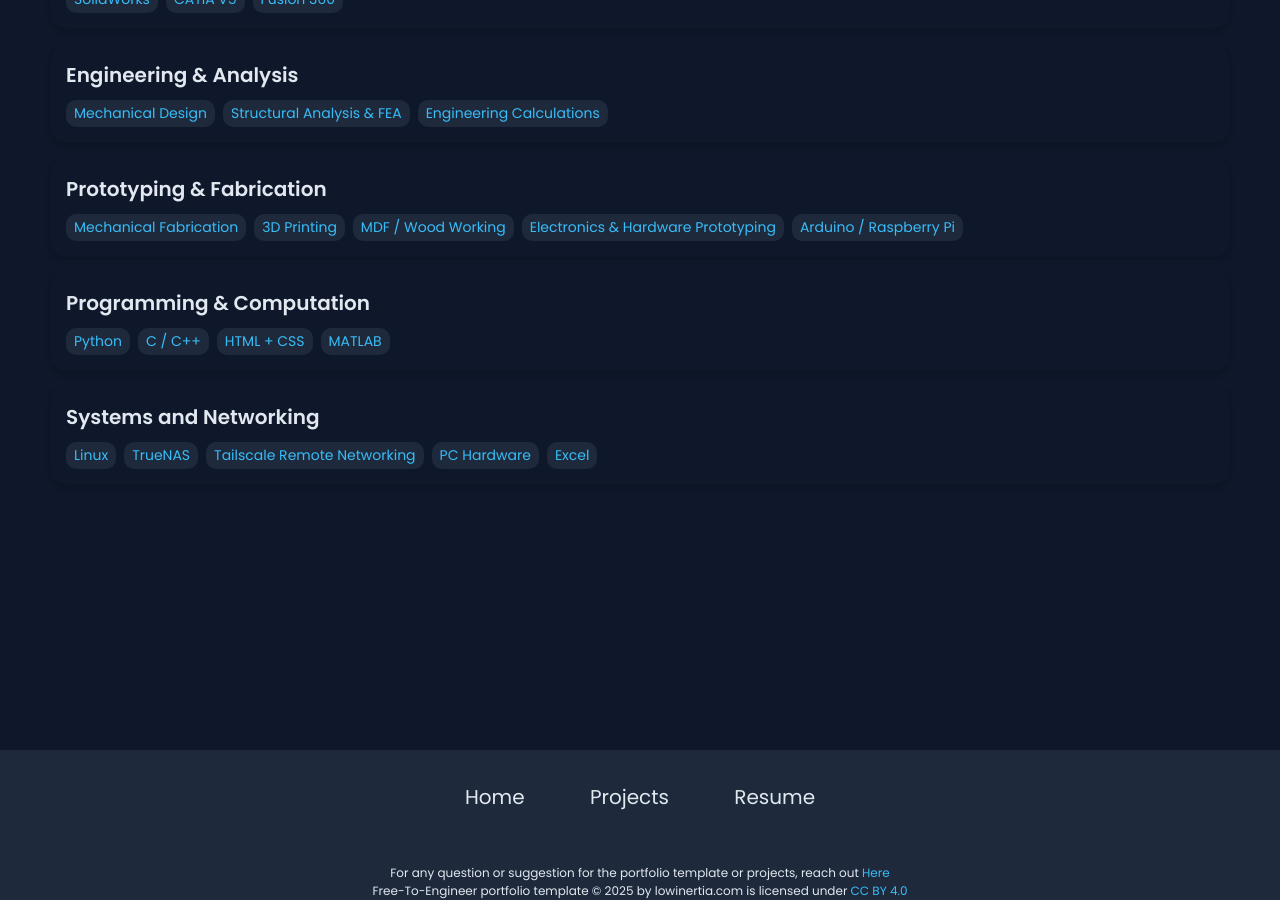
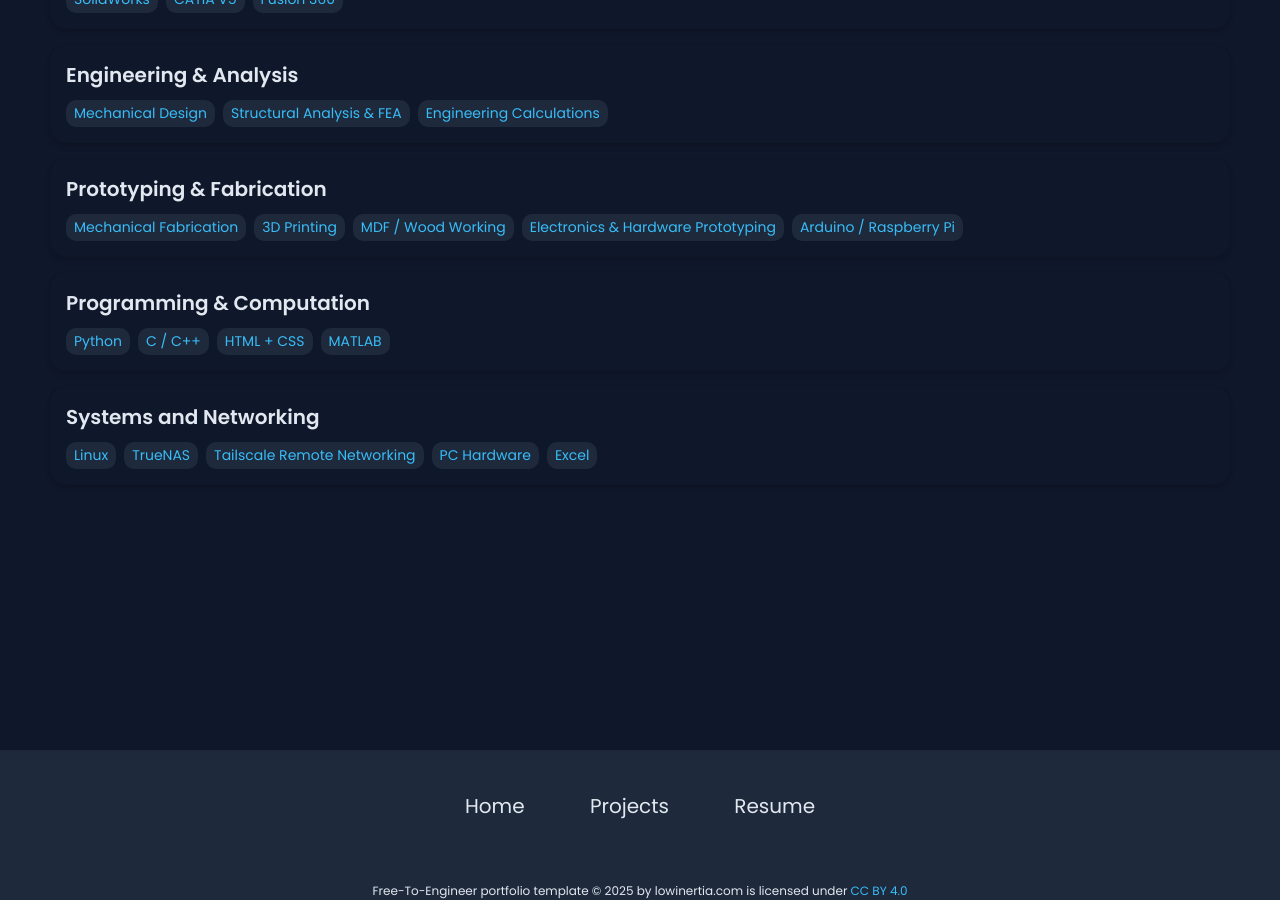
Before and after one commit to JosifTaj/josiftaj.github.io, a Jekyll site: the page built from index.html, in a window 1280 px wide and 900 px high, scrolled down 2219 px. Built offline with Jekyll 4.4.1, drawn with Linux system fonts in a browser that asks for light colours.

Commit message:
Comment out contact suggestion in footer
Comment out the contact suggestion in the footer

```diff
--- a/_includes/footer.html
+++ b/_includes/footer.html
@@ -13,7 +13,7 @@
         </div>
     </div>
     <div class="license">
-        <span>For any question or suggestion for the portfolio template or projects, reach out <a class="help" href="mailto:admin@lowinertia.com"> Here</a> </span>
+        <!-- <span>For any question or suggestion for the portfolio template or projects, reach out <a class="help" href="mailto:admin@lowinertia.com"> Here</a> </span> -->
         <p>Free-To-Engineer portfolio template © 2025 by lowinertia.com is licensed under <a href="https://creativecommons.org/licenses/by/4.0/?ref=chooser-v1">CC BY 4.0</a></p>
     </div>
 </footer>
```
